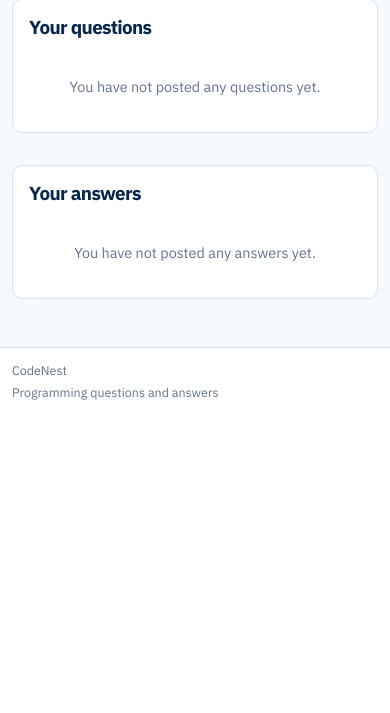
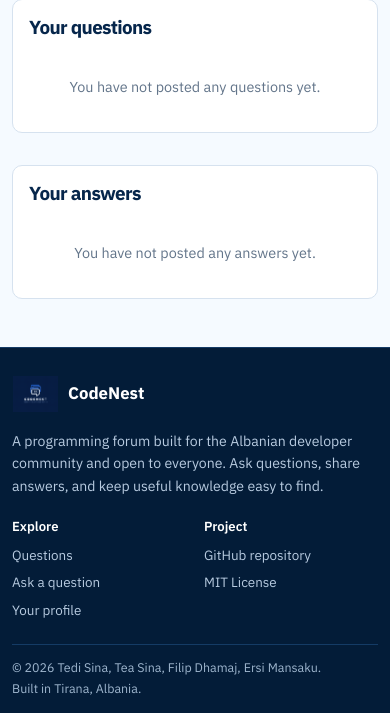
Before and after one commit to TediSina/CodeNest, a Django app: page /profile/ in a window 390 px wide. Shown: the part 481-1194 px from the top of the page. Before the commit the page ends 881 px from the top, so only its background shows below. Run offline with Django 5.2, Linux system fonts and the light colour scheme; the visitor is signed in with stand-in values (Sample User, id 1); data that the repository does not hold is empty; some libraries are stand-ins or nearby versions.

Commit message:
Redesign footer layout and styles
Convert page layout to use a column flex flow (body.app-body + .page-shell flex) so footer can sit at the bottom. Replace the simple .site-footer__inner markup with a grid-based .site-footer__main + .site-footer__about/.site-footer__nav/.site-footer__bottom structure in the template, adding branding, description, Explore and Project nav columns (with auth-aware links and external GitHub/License links). Update base.css with new footer colors, typography, spacing, responsive grid rules, and nav/link hover styles.

Co-Authored-By: Tea Sina <182015447+sinatea9@users.noreply.github.com>

```diff
--- a/CodeNest/static/css/base.css
+++ b/CodeNest/static/css/base.css
@@ -28,6 +28,8 @@ html {
 }
 
 body.app-body {
+  display: flex;
+  flex-direction: column;
   min-height: 100vh;
   margin: 0;
   color: var(--text);
@@ -128,7 +130,7 @@ textarea {
 }
 
 .page-shell {
-  min-height: calc(100vh - 123px);
+  flex: 1 0 auto;
   padding: 32px 0 48px;
 }
 
@@ -1015,16 +1017,85 @@ a.timeline-item:hover h3 {
 }
 
 .site-footer {
-  border-top: 1px solid var(--line);
-  background: var(--surface);
+  border-top: 1px solid #143b65;
+  color: #d8e5f3;
+  background: var(--navy-deep);
 }
 
-.site-footer__inner {
+.site-footer__main {
+  display: grid;
+  grid-template-columns: minmax(0, 2fr) minmax(130px, 0.75fr) minmax(150px, 0.75fr);
+  gap: 32px;
+  padding: 28px 0 24px;
+}
+
+.site-footer__about {
+  max-width: 570px;
+}
+
+.site-footer__brand {
+  display: inline-flex;
+  align-items: center;
+  gap: 9px;
+  color: #fff;
+  font-size: 1.05rem;
+  font-weight: 700;
+}
+
+.site-footer__brand:hover,
+.site-footer__brand:focus {
+  color: #fff;
+}
+
+.site-footer__logo {
+  width: 47px;
+  height: 36px;
+  object-fit: contain;
+  object-position: center;
+}
+
+.site-footer__about p {
+  max-width: 540px;
+  margin: 12px 0 0;
+  color: #b8cbe0;
+  font-size: 0.88rem;
+  line-height: 1.6;
+}
+
+.site-footer__nav {
+  display: grid;
+  align-content: start;
+  gap: 7px;
+}
+
+.site-footer__nav h2 {
+  margin: 0 0 3px;
+  color: #fff;
+  font-size: 0.82rem;
+  font-weight: 600;
+}
+
+.site-footer__nav a {
+  width: fit-content;
+  color: #b8cbe0;
+  font-size: 0.84rem;
+  transition: color 150ms ease;
+}
+
+.site-footer__nav a:hover,
+.site-footer__nav a:focus {
+  color: #fff;
+  text-decoration: underline;
+  text-underline-offset: 3px;
+}
+
+.site-footer__bottom {
   display: flex;
   justify-content: space-between;
   gap: 12px;
-  padding: 13px 0;
-  color: var(--muted);
+  padding: 13px 0 15px;
+  border-top: 1px solid #143b65;
+  color: #9fb6ce;
   font-size: 0.78rem;
 }
 
@@ -1105,8 +1176,17 @@ a.timeline-item:hover h3 {
     padding: 16px;
   }
 
-  .site-footer__inner {
+  .site-footer__bottom {
     display: grid;
     gap: 3px;
   }
+
+  .site-footer__main {
+    grid-template-columns: 1fr 1fr;
+    gap: 22px 18px;
+  }
+
+  .site-footer__about {
+    grid-column: 1 / -1;
+  }
 }
--- a/CodeNest/templates/base.html
+++ b/CodeNest/templates/base.html
@@ -69,9 +69,34 @@
 
     <footer class="site-footer">
         <div class="container">
-            <div class="site-footer__inner">
-                <span>CodeNest</span>
-                <span>Programming questions and answers</span>
+            <div class="site-footer__main">
+                <div class="site-footer__about">
+                    <a class="site-footer__brand" href="{% url 'index' %}" aria-label="CodeNest home">
+                        <img src="{% static 'images/codenest-logo.png' %}" alt="" class="site-footer__logo">
+                        <span>CodeNest</span>
+                    </a>
+                    <p>A programming forum built for the Albanian developer community and open to everyone. Ask questions, share answers, and keep useful knowledge easy to find.</p>
+                </div>
+                <nav class="site-footer__nav" aria-label="Explore CodeNest">
+                    <h2>Explore</h2>
+                    <a href="{% url 'index' %}">Questions</a>
+                    {% if user.is_authenticated %}
+                        <a href="{% url 'create_question' %}">Ask a question</a>
+                        <a href="{% url 'profile' %}">Your profile</a>
+                    {% else %}
+                        <a href="{% url 'register' %}">Create an account</a>
+                        <a href="{% url 'login' %}">Sign in</a>
+                    {% endif %}
+                </nav>
+                <nav class="site-footer__nav" aria-label="CodeNest project links">
+                    <h2>Project</h2>
+                    <a href="https://github.com/TediSina/CodeNest" target="_blank" rel="noopener noreferrer">GitHub repository</a>
+                    <a href="https://github.com/TediSina/CodeNest/blob/main/LICENSE" target="_blank" rel="noopener noreferrer">MIT License</a>
+                </nav>
+            </div>
+            <div class="site-footer__bottom">
+                <span>&copy; 2026 Tedi Sina, Tea Sina, Filip Dhamaj, Ersi Mansaku.</span>
+                <span>Built in Tirana, Albania.</span>
             </div>
         </div>
     </footer>
```
